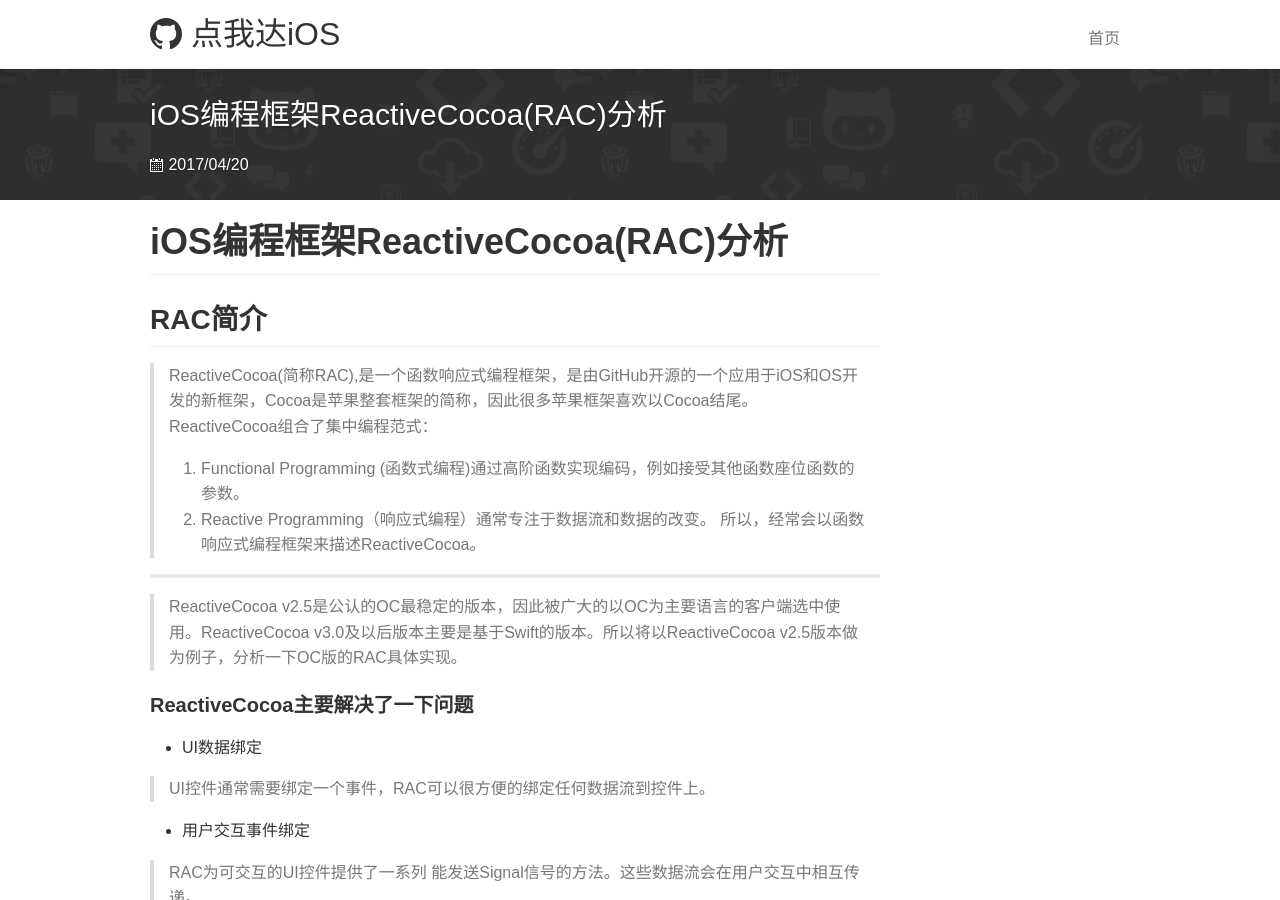
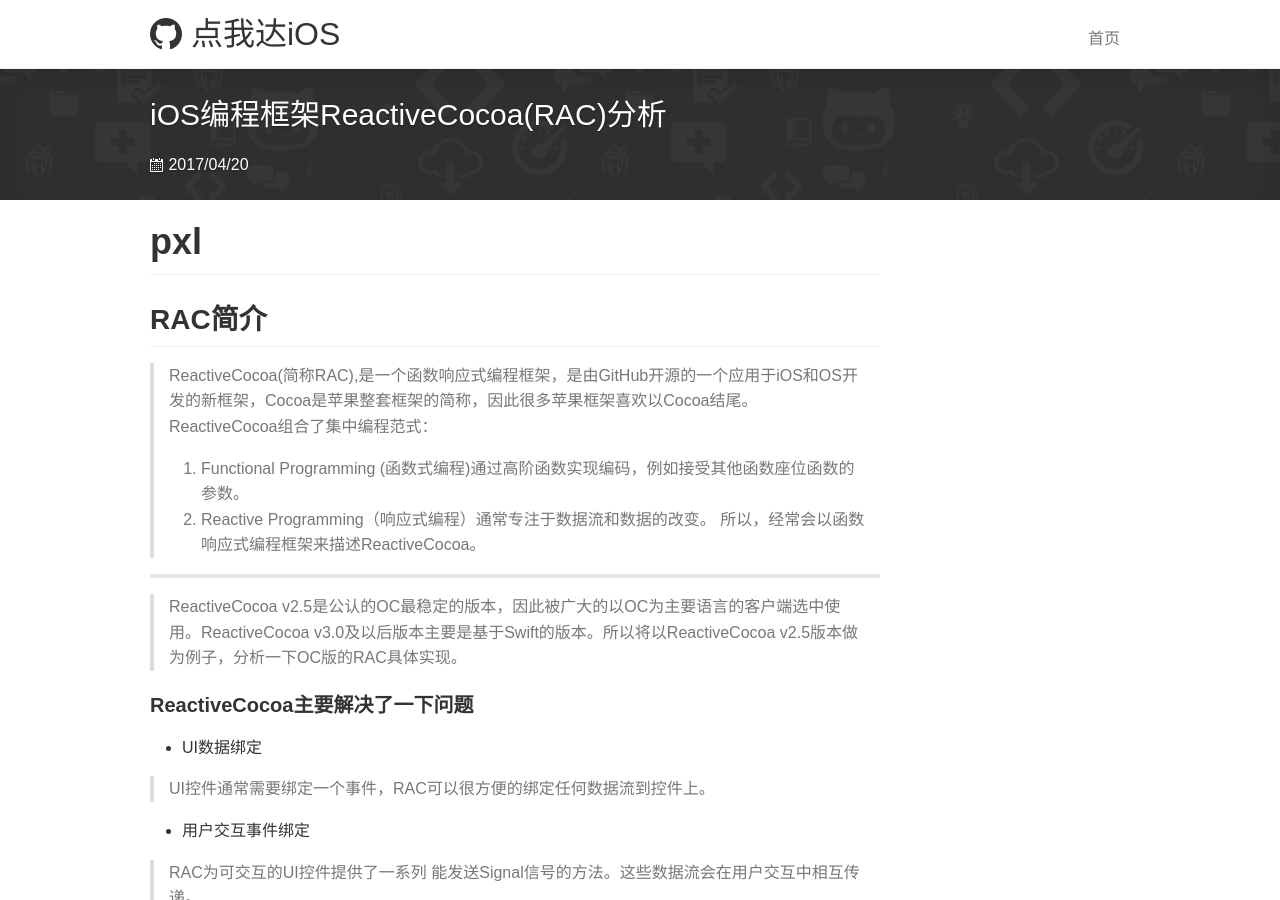
Before and after one commit to DWDiOSer/DWDiOSer.github.io, a Jekyll site: the page built from _posts/2017-04-20-iOS编程框架ReactiveCocoa(RAC)分析.md, in a window 1280 px wide and 900 px high. Built offline with Jekyll 4.4.1, drawn with Linux system fonts in a browser that asks for light colours.

Commit message:
Update 2017-04-20-iOS编程框架ReactiveCocoa(RAC)分析.md

```diff
--- a/_posts/2017-04-20-iOS编程框架ReactiveCocoa(RAC)分析.md
+++ b/_posts/2017-04-20-iOS编程框架ReactiveCocoa(RAC)分析.md
@@ -3,7 +3,8 @@
 title: iOS编程框架ReactiveCocoa(RAC)分析
 date: 2017-04-20 14:36:24.000000000 +09:00
 ---
-# iOS编程框架ReactiveCocoa(RAC)分析
+
+# pxl
 
 ## RAC简介
 >ReactiveCocoa(简称RAC),是一个函数响应式编程框架，是由GitHub开源的一个应用于iOS和OS开发的新框架，Cocoa是苹果整套框架的简称，因此很多苹果框架喜欢以Cocoa结尾。
```
